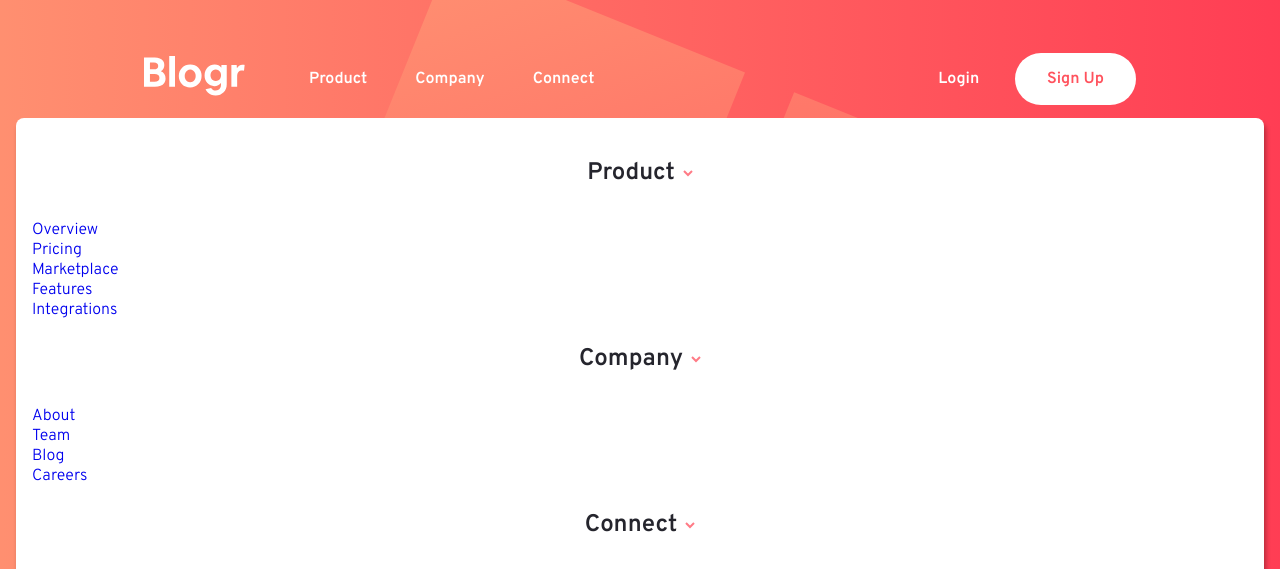
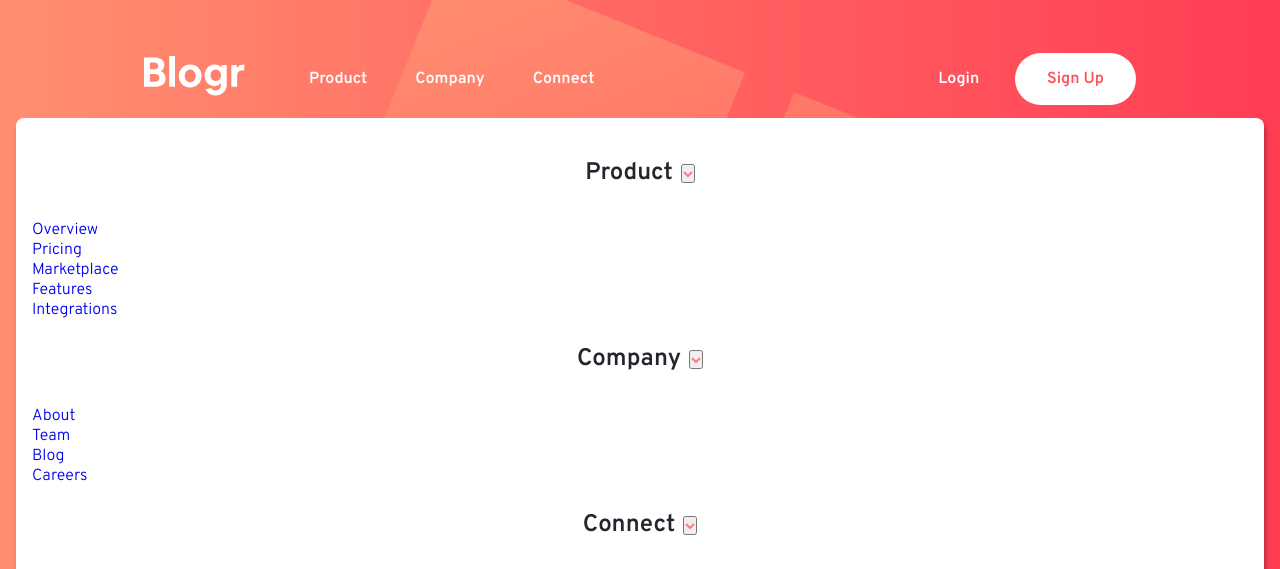
Before and after one commit to wagnnermorais/FEM-BlogR-Landing-Page, a website built with Vite: page index.html in a window 1280 px wide. Shown: the top 569 px of the page. Built offline with nearby package versions, Linux system fonts and the light colour scheme.

Commit message:
feat: creating buttons to interact with js

```diff
--- a/index.html
+++ b/index.html
@@ -2,7 +2,6 @@
 <html lang="en">
   <head>
     <meta charset="UTF-8" />
-    <link rel="icon" type="image/svg+xml" href="/vite.svg" />
     <meta name="viewport" content="width=device-width, initial-scale=1.0" />
     <link rel="shortcut icon" href="/favicon-32x32.png" type="image/x-icon" />
     <link rel="stylesheet" href="./css/style.css" />
@@ -41,9 +40,15 @@
           <ul class="mobile-navigation">
             <li class="mobile-navigation-item">
               <a href="#">Product</a>
-              <img src="/icon-arrow-dark.svg" alt="Arrow icon" />
+              <button
+                type="button"
+                class="mobile-nav-toggle"
+                id="product-toggle"
+              >
+                <img src="/icon-arrow-dark.svg" alt="Arrow icon" />
+              </button>
             </li>
-            <li class="dropdown-content">
+            <li class="dropdown-content hide" id="product-dropdown">
               <a href="#">Overview</a>
               <a href="#">Pricing</a>
               <a href="#">Marketplace</a>
@@ -52,9 +57,15 @@
             </li>
             <li class="mobile-navigation-item">
               <a href="#">Company</a>
-              <img src="/icon-arrow-dark.svg" alt="Arrow icon" />
+              <button
+                type="button"
+                class="mobile-nav-toggle"
+                id="company-toggle"
+              >
+                <img src="/icon-arrow-dark.svg" alt="Arrow icon" />
+              </button>
             </li>
-            <li class="dropdown-content">
+            <li class="dropdown-content hide" id="company-dropdown">
               <a href="#">About</a>
               <a href="#">Team</a>
               <a href="#">Blog</a>
@@ -62,9 +73,15 @@
             </li>
             <li class="mobile-navigation-item">
               <a href="#">Connect</a>
-              <img src="/icon-arrow-dark.svg" alt="Arrow icon" />
+              <button
+                type="button"
+                class="mobile-nav-toggle"
+                id="connect-toggle"
+              >
+                <img src="/icon-arrow-dark.svg" alt="Arrow icon" />
+              </button>
             </li>
-            <li class="dropdown-content">
+            <li class="dropdown-content hide" id="connect-dropdown">
               <a href="#">Contact</a>
               <a href="#">Newsletter</a>
               <a href="#">LinkedIn</a>
```
